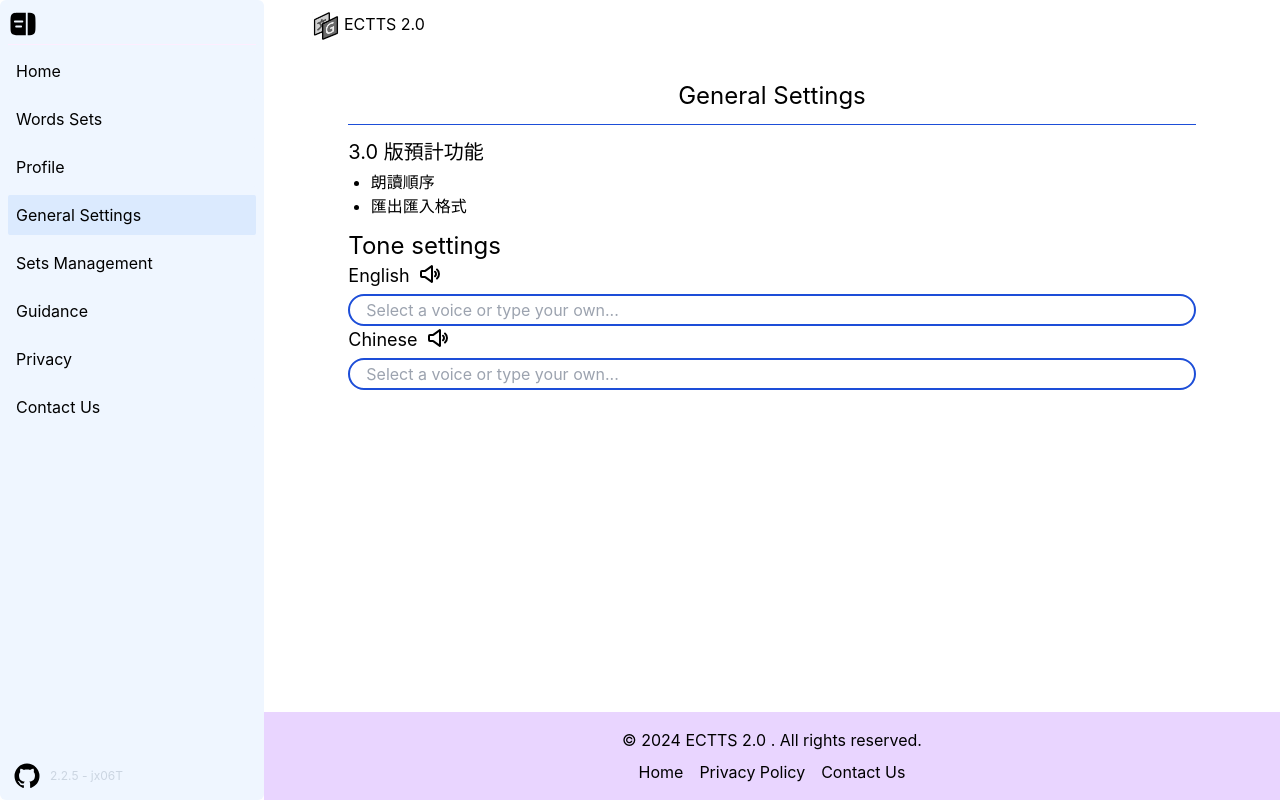
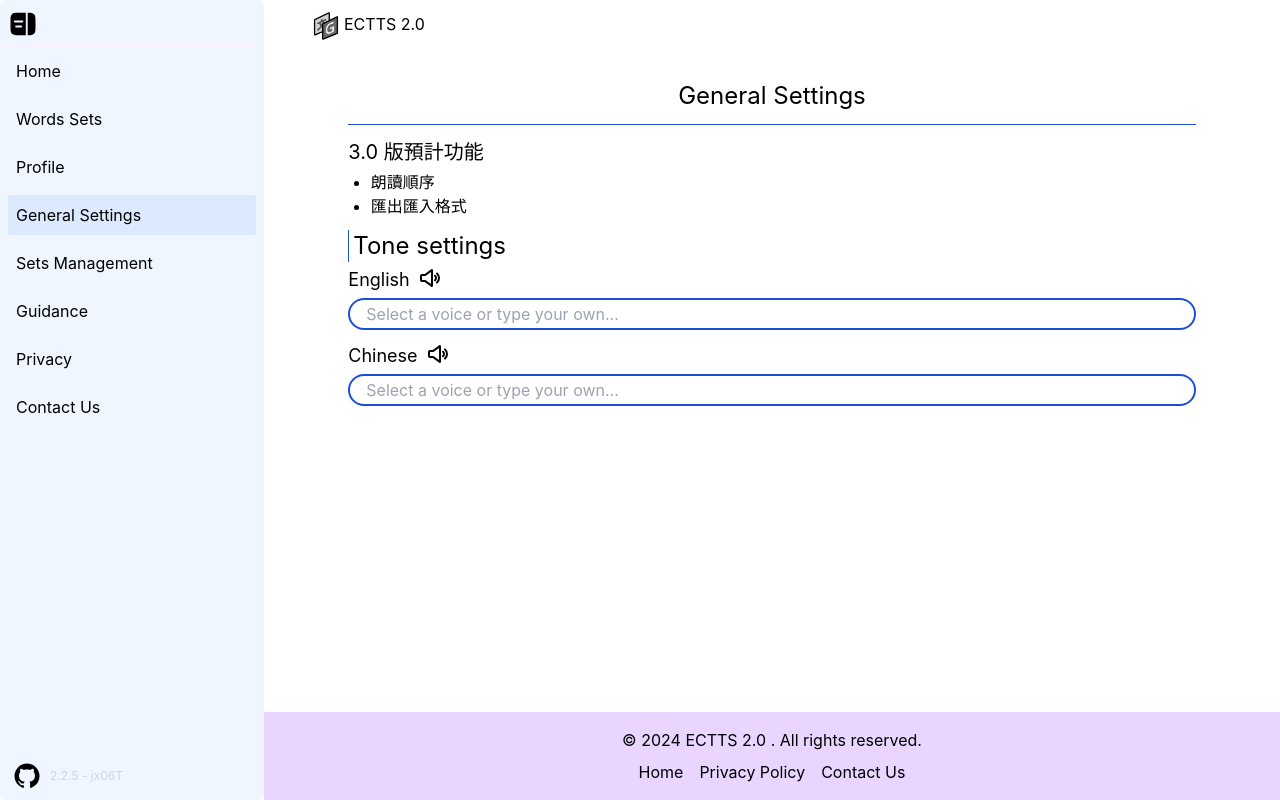
Before and after one commit to jx06T/ectts_2.0, a React (Create React App) app: page /general-settings in a window 1280 px wide. Built offline with nearby package versions, Linux system fonts and the light colour scheme.

Commit message:
布局bug修復

```diff
--- a/src/page/General.tsx
+++ b/src/page/General.tsx
@@ -32,8 +32,8 @@ function General() {
                     }
                 </ReactMarkdown>
                 <div>
-                    <h1 className=' w-full text-2xl'>Tone settings</h1>
-                    <h2 className=' text-lg'>English
+                    <h1 className=' w-full text-2xl border-l pl-1 border-blue-700'>Tone settings</h1>
+                    <h2 className=' text-lg mt-1'>English
                         <button className=' ml-2 align-text-bottom' onClick={() => speakE("The quick brown fox jumps over the lazy dog")}><MingcuteVolumeLine className=' text-2xl ' /></button>
                     </h2>
                     <h3>{speakerE}</h3>
@@ -44,7 +44,7 @@ function General() {
                         initialValue=""
                         maxH={200}
                     />
-                    <h2 className=' text-lg'>Chinese
+                    <h2 className=' text-lg mt-3'>Chinese
                         <button className=' ml-2 align-text-bottom' onClick={() => speakC("快速的棕色狐狸跳過了懶狗")}><MingcuteVolumeLine className=' text-2xl ' /></button>
                     </h2>
                     <h3>{speakerC}</h3>
--- a/src/page/PageLayout.tsx
+++ b/src/page/PageLayout.tsx
@@ -24,7 +24,7 @@ function PageLayout({ children }: { children: ReactElement }) {
     return <div ref={rootRef} className="word-layout flex w-full relative">
         <StateProvider>
             <FunSidebar></FunSidebar>
-            <div className="w-full flex flex-col min-h-screen">
+            <div className="w-full flex flex-col">
                 <div className=' mt-[0.25rem] ml-12 flex h-16'>
                     <div className=' w-7 h-7 mr-1 mt-2' style={{
                         backgroundImage: "url(icon.png)",
```
